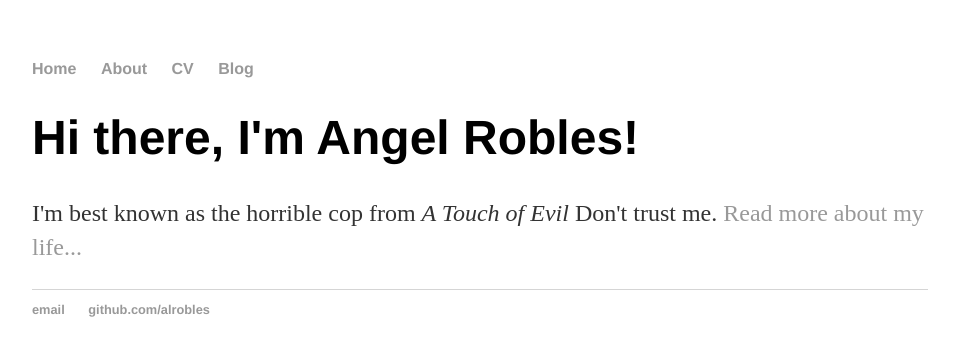
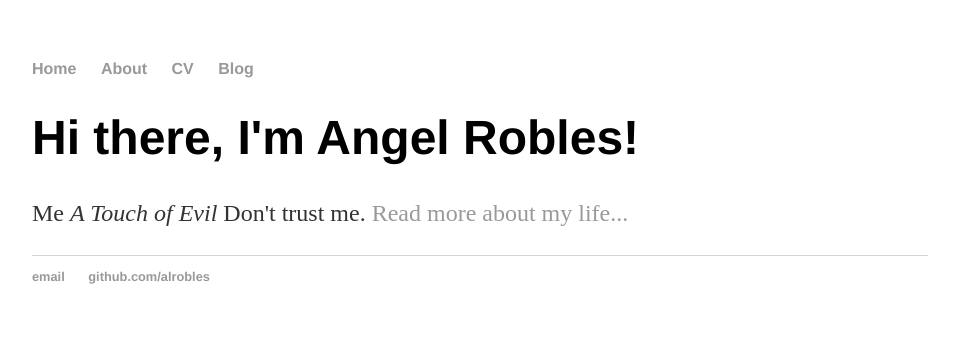
Before and after one commit to alrobles/alrobles.github.io, a Jekyll site: the page built from index.html, in a window 1280 px wide. Shown: the top 356 px of the page, without its empty margins (160-1119 px from the left). Built offline with Jekyll 4.4.1, drawn with Linux system fonts in a browser that asks for light colours; Markdown is read by kramdown in place of the engine named in the settings.

Commit message:
Update index.html

```diff
--- a/index.html
+++ b/index.html
@@ -4,5 +4,5 @@ title: Angel Robles, geotax project
 ---
 <div class="blurb">
 	<h1>Hi there, I'm Angel Robles!</h1>
-	<p>I'm best known as the horrible cop from <em>A Touch of Evil</em> Don't trust me. <a href="/about">Read more about my life...</a></p>
+	<p>Me <em>A Touch of Evil</em> Don't trust me. <a href="/about">Read more about my life...</a></p>
 </div><!-- /.blurb -->
```
